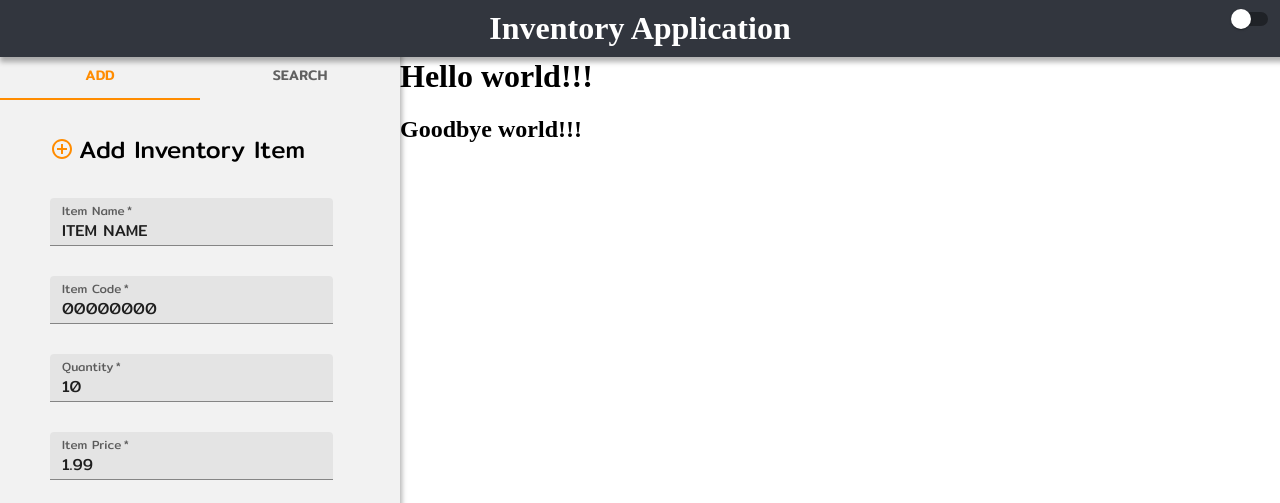
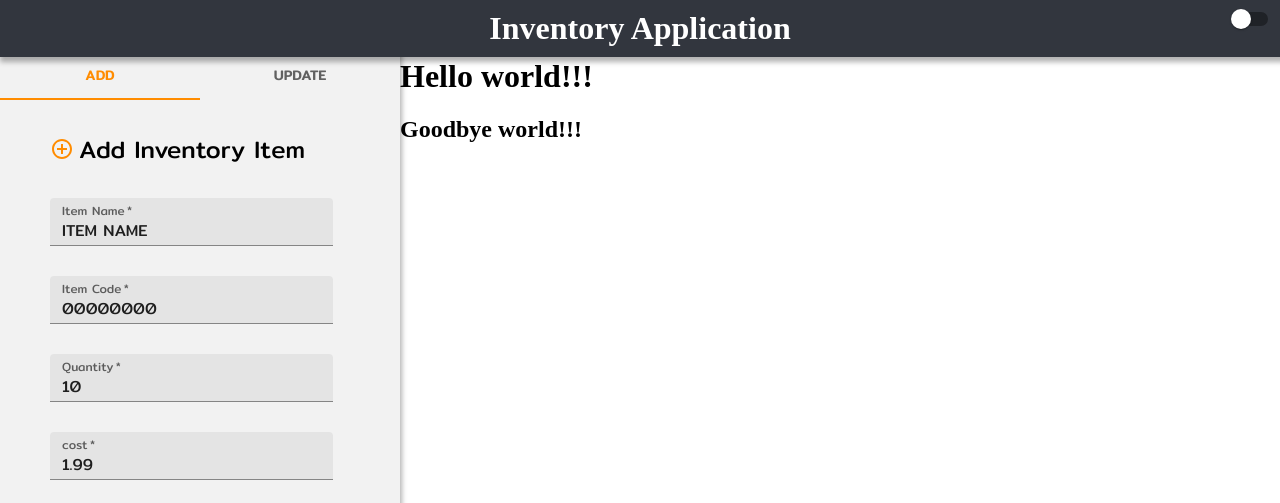
Before and after one commit to bjwalters93/brian-inventory-app, a React (Create React App) app: page / in a window 1280 px wide. Shown: the top 503 px of the page. Built offline with nearby package versions, Linux system fonts and the light colour scheme; a web font is replaced by a local one.

Commit message:
finalized add component

```diff
--- a/src/LeftPanel_Comp/LeftPanel.js
+++ b/src/LeftPanel_Comp/LeftPanel.js
@@ -24,7 +24,7 @@ function LeftPanel(props) {
     nameInput: ["ITEM NAME", false],
     codeInput: ["00000000", false],
     quantityInput: [10, true],
-    priceInput: [1.99, true],
+    costInput: [1.99, true],
   });
   const [successText, setSuccessText] = useState("");
   const [errorText, setErrorText] = useState("");
@@ -53,31 +53,26 @@ function LeftPanel(props) {
       Number(value) <= 10000
     ) {
       valid = true;
-    } else if (
-      name === "priceInput" &&
-      value !== "" &&
-      Number(value) <= 10000
-    ) {
+    } else if (name === "costInput" && value !== "" && Number(value) <= 10000) {
       valid = true;
     } else valid = false;
     setInputs((values) => ({ ...values, [name]: [value, valid] }));
   }
 
   function submitForm() {
-    console.log(inputs);
     if (
       inputs.nameInput[1] &&
       inputs.codeInput[1] &&
       inputs.quantityInput[1] &&
-      inputs.priceInput[1] &&
-      !props.dataMapByName.has(inputs.nameInput[0]) &&
-      !props.dataMapByCode.has(inputs.codeInput[0])
+      inputs.costInput[1] &&
+      props.dataMapByName.has(inputs.nameInput[0].trim()) === false &&
+      props.dataMapByCode.has(inputs.codeInput[0]) === false
     ) {
       props.data(
         inputs.nameInput[0],
         inputs.codeInput[0],
         inputs.quantityInput[0],
-        inputs.priceInput[0]
+        inputs.costInput[0]
       );
       setErrorText("");
       setSuccessText(
@@ -87,14 +82,14 @@ function LeftPanel(props) {
         nameInput: ["ITEM NAME", false],
         codeInput: ["00000000", false],
         quantityInput: [10, true],
-        priceInput: [1.99, true],
+        costInput: [1.99, true],
       });
     } else {
       setSuccessText("");
-      props.dataMapByName.has(inputs.nameInput[0]) &&
+      props.dataMapByName.has(inputs.nameInput[0].trim()) &&
       props.dataMapByCode.has(inputs.codeInput[0])
         ? setErrorText("Name and code already exist")
-        : props.dataMapByName.has(inputs.nameInput[0])
+        : props.dataMapByName.has(inputs.nameInput[0].trim())
         ? setErrorText("Name already exists")
         : props.dataMapByCode.has(inputs.codeInput[0])
         ? setErrorText("Code already exists")
@@ -129,7 +124,7 @@ function LeftPanel(props) {
           variant="fullWidth"
         >
           <Tab label="Add" {...a11yProps(0)} />
-          <Tab label="Search" {...a11yProps(1)} />
+          <Tab label="Update" {...a11yProps(1)} />
         </Tabs>
       </div>
       {/* left panel navigation tabs */}
@@ -235,32 +230,32 @@ function LeftPanel(props) {
               size="small"
             />
             <TextField
-              name="priceInput"
+              name="costInput"
               variant="filled"
               required
               error={
-                inputs.priceInput[0].length === 0 ||
-                Number(inputs.priceInput[0]) > 10000
+                inputs.costInput[0].length === 0 ||
+                Number(inputs.costInput[0]) > 10000
                   ? true
                   : false
               }
               helperText={
-                inputs.priceInput[0].length === 0 ||
-                Number(inputs.priceInput[0]) > 10000
+                inputs.costInput[0].length === 0 ||
+                Number(inputs.costInput[0]) > 10000
                   ? "Please choose a number between 1 and 10000"
                   : ""
               }
-              id="item-price"
-              label="Item Price"
+              id="cost"
+              label="cost"
               type="number"
-              placeholder="Item Price"
+              placeholder="cost"
               className="text-field"
               color="secondary"
               onChange={(event) => {
                 inputTracker(event);
               }}
               inputProps={{ max: 10000, autoComplete: "off" }}
-              value={inputs.priceInput[0]}
+              value={inputs.costInput[0]}
               size="small"
             />
             {errorText !== "" && (
```
